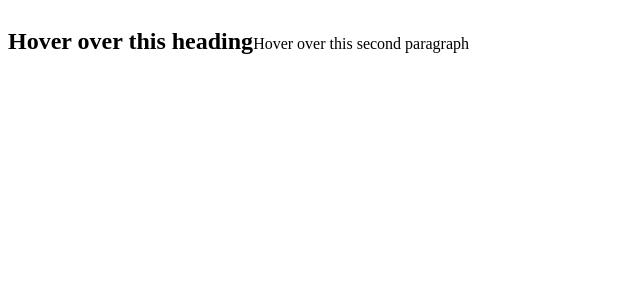
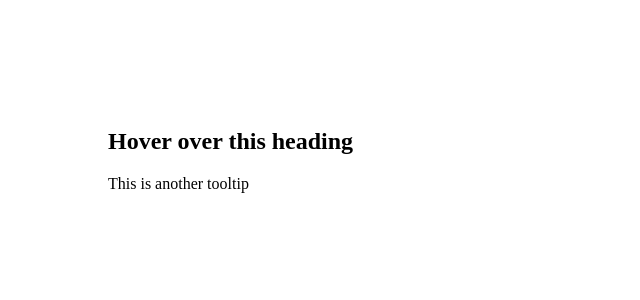
Before and after one commit to acciojob/react-composition-3-VenkataReddyPadala, a React app: page / in a window 1280 px wide. Shown: the top 300 px of the page, without its empty margins (0-640 px from the left). Built offline with nearby package versions, Linux system fonts and the light colour scheme.

Commit message:
first commit

```diff
--- a/src/components/App.js
+++ b/src/components/App.js
@@ -1,15 +1,20 @@
 import React from "react";
+import "./../styles/App.css";
 import Tooltip from "./Tooltip";
 
 function App() {
   return (
     <div>
       <Tooltip text="This is a tooltip">
-        <h2>Hover over this heading</h2>
+        <h2 className="tooltip">
+          <div>Hover over this heading</div>
+        </h2>
       </Tooltip>
 
       <Tooltip text="Another tooltip">
-        <p>Hover over this second paragraph</p>
+        <p className="tooltip">
+          <div>This is another tooltip</div>
+        </p>
       </Tooltip>
     </div>
   );
--- a/src/components/Tooltip.js
+++ b/src/components/Tooltip.js
@@ -3,36 +3,31 @@ import React, { useState } from "react";
 function Tooltip({ text, children }) {
   const [visible, setVisible] = useState(false);
 
-  // We recreate the child element (h2, p) but add tooltip behavior
-  const Tag = children.type;
-  const childText = children.props.children;
-
   return (
-    <Tag
-      className="tooltip"
+    <div
+      style={{ position: "relative", cursor: "pointer" }}
       onMouseEnter={() => setVisible(true)}
       onMouseLeave={() => setVisible(false)}
-      style={{ position: "relative", display: "inline-block" }}
     >
-      {childText}
+      {children}
 
       {visible && (
-        <div
-          className="tooltip-box"
+        <span
           style={{
+            color: "white",
+            backgroundColor: "red",
             position: "absolute",
+            left: "20px",
             bottom: "30px",
-            left: "20px",
-            backgroundColor: "red",
-            color: "white",
-            padding: "10px",
-            borderRadius: "6px",
+            padding: "20px",
+            borderRadius: "10px",
           }}
+          className="tooltiptext"
         >
           {text}
-        </div>
+        </span>
       )}
-    </Tag>
+    </div>
   );
 }
 
```
